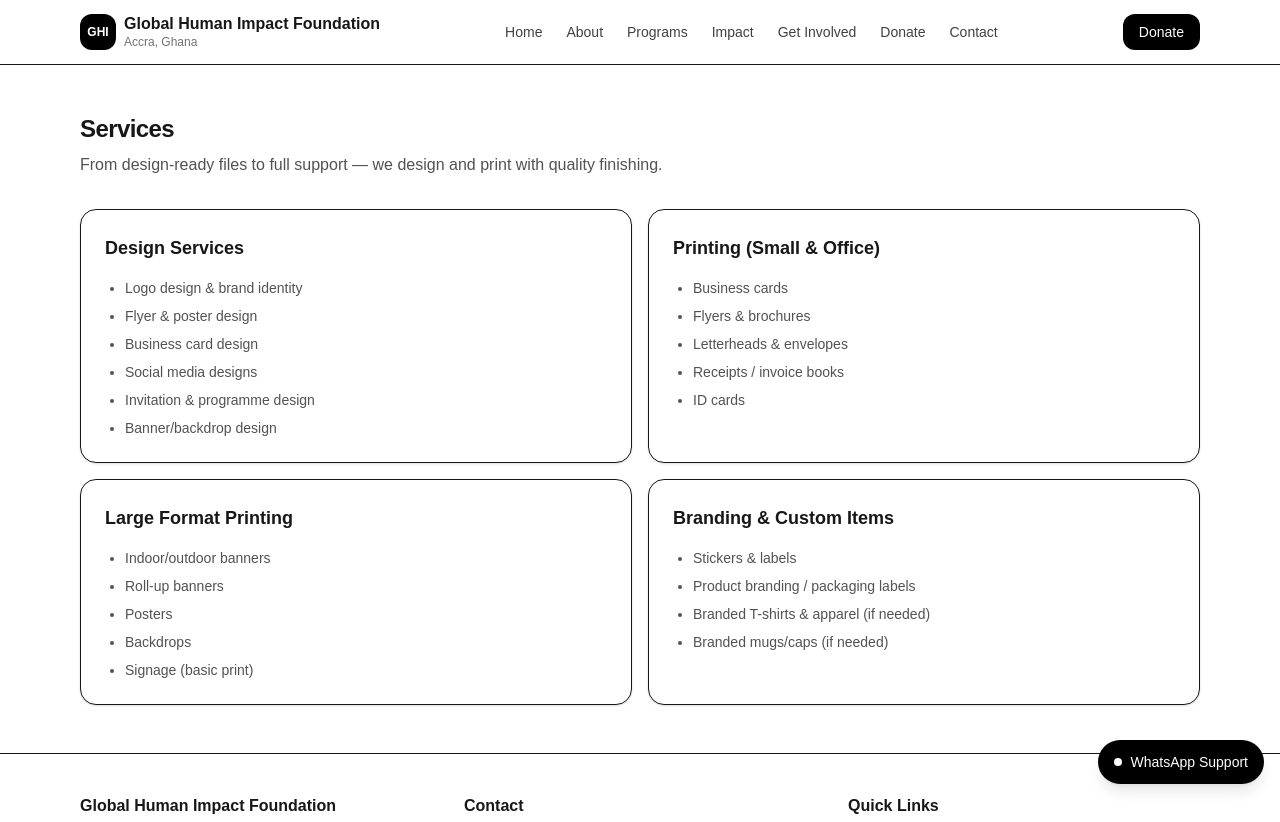
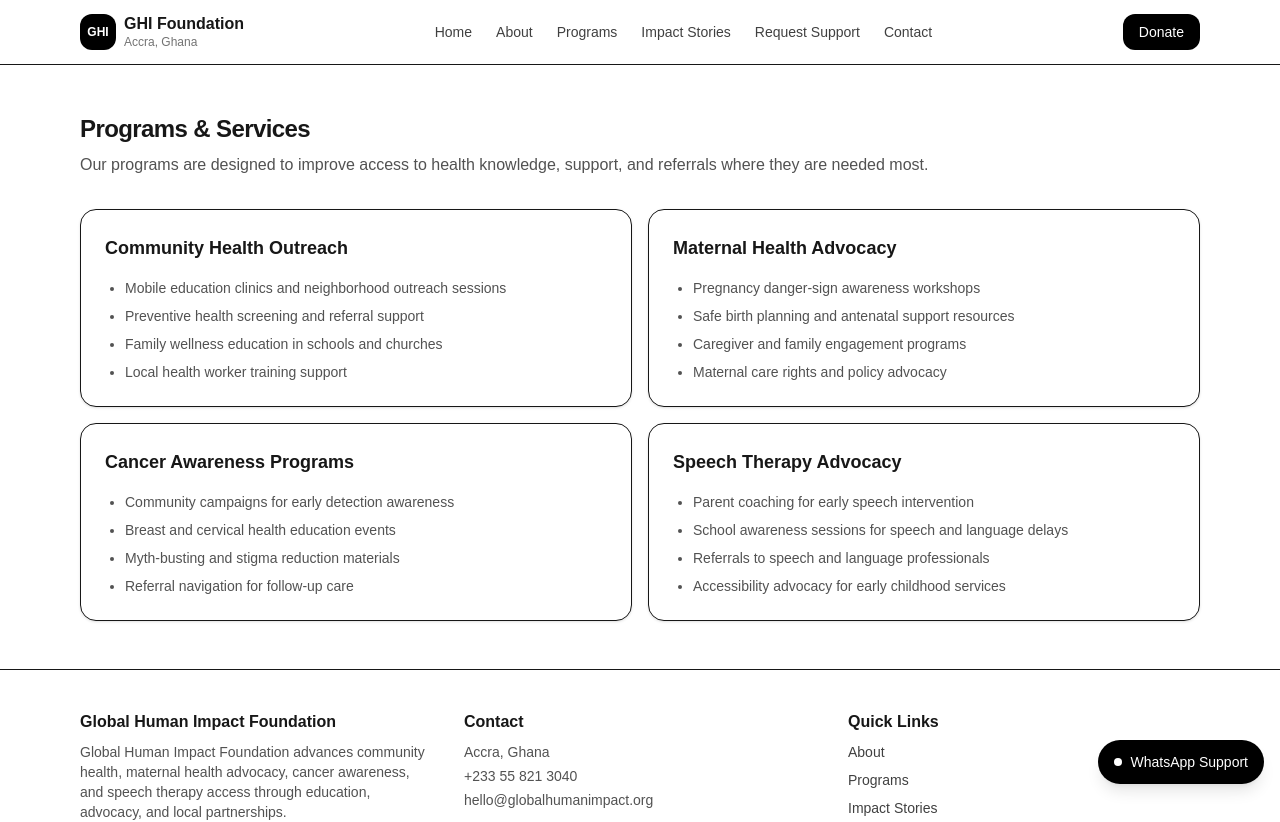
Before and after one commit to learngermanghana/globalhumanimpact, a Next.js app: page /services in a window 1280 px wide. Shown: the top 822 px of the page. Built offline with nearby package versions, Linux system fonts and the light colour scheme.

Commit message:
Align NGO content, unify request flow, and add quality gates

```diff
--- a/package.json
+++ b/package.json
@@ -6,7 +6,9 @@
     "dev": "next dev",
     "build": "next build",
     "start": "next start",
-    "lint": "eslint"
+    "lint": "eslint",
+    "type-check": "tsc --noEmit",
+    "test": "node --test tests/**/*.test.mjs"
   },
   "dependencies": {
     "next": "16.1.1",
--- a/src/app/about/page.tsx
+++ b/src/app/about/page.tsx
@@ -1,6 +1,5 @@
 import Container from "@/components/Container"
 import SectionHeader from "@/components/SectionHeader"
-import { SITE } from "@/lib/site"
 
 export default function AboutPage() {
   return (
@@ -8,26 +7,27 @@ export default function AboutPage() {
       <Container>
         <SectionHeader
           title="About Us"
-          subtitle="Reliable printing and design support — with quality finishing and quick turnaround."
+          subtitle="A community-centered NGO advancing maternal health, cancer awareness, and speech therapy advocacy in Ghana."
         />
 
         <div className="mt-8 grid gap-4 md:grid-cols-2">
           <div className="rounded-2xl border bg-white p-6 shadow-sm">
             <div className="text-lg font-semibold">Our Story</div>
             <p className="mt-3 text-sm text-neutral-600">
-              {SITE.name} supports businesses, events, and individuals with
-              professional printing and design services. We focus on speed,
-              sharp prints, and customer satisfaction — from small jobs to bulk orders.
+              Global Human Impact Foundation was established to bridge gaps in essential health
+              information and referrals for underserved families. We work hand-in-hand with
+              caregivers, local leaders, and partner institutions to improve access to practical,
+              life-saving support.
             </p>
           </div>
 
           <div className="rounded-2xl border bg-white p-6 shadow-sm">
             <div className="text-lg font-semibold">What We Stand For</div>
             <ul className="mt-3 list-disc space-y-2 pl-5 text-sm text-neutral-600">
-              <li>Quality finishing and clean output</li>
-              <li>Quick turnaround</li>
-              <li>Affordable pricing</li>
-              <li>Friendly support and clear communication</li>
+              <li>Trust-based community engagement</li>
+              <li>Evidence-informed health education</li>
+              <li>Inclusive support for women and children</li>
+              <li>Accountability through measurable impact reporting</li>
             </ul>
           </div>
         </div>
--- a/src/app/portfolio/page.tsx
+++ b/src/app/portfolio/page.tsx
@@ -1,43 +1,78 @@
 import Container from "@/components/Container"
 import SectionHeader from "@/components/SectionHeader"
 
-const placeholders = Array.from({ length: 12 }).map((_, i) => ({
-  title: `Project ${i + 1}`,
-  category: ["Business Cards", "Flyers", "Banners", "Stickers", "Events"][i % 5],
-}))
+const impactStories = [
+  {
+    title: "Safe Motherhood Workshops in Ablekuma",
+    category: "Maternal Health",
+    summary:
+      "Over 300 mothers attended practical sessions on warning signs, birth planning, and emergency response pathways.",
+  },
+  {
+    title: "Community Cancer Awareness Drive",
+    category: "Cancer Awareness",
+    summary:
+      "Partnered with local volunteers to run screenings and awareness talks across four communities in Greater Accra.",
+  },
+  {
+    title: "Early Speech Support Parent Training",
+    category: "Speech Therapy Advocacy",
+    summary:
+      "Caregivers received home-based communication exercises and referral guides for children needing specialist support.",
+  },
+  {
+    title: "Youth Health Education Caravan",
+    category: "Community Health",
+    summary:
+      "School-based sessions reached over 1,100 students with preventive health and mental wellness information.",
+  },
+  {
+    title: "Faith-Based Health Partnership Program",
+    category: "Community Health",
+    summary:
+      "Worked with churches and mosques to host trusted health information sessions and support referral pathways.",
+  },
+  {
+    title: "Women’s Wellness Follow-up Network",
+    category: "Maternal Health",
+    summary:
+      "Built a volunteer check-in network that connected vulnerable women to clinics and transportation support.",
+  },
+]
 
 export default function PortfolioPage() {
   return (
     <section className="py-12">
       <Container>
         <SectionHeader
-          title="Portfolio"
-          subtitle="Upload your work images later — this page is already structured for a gallery."
+          title="Impact Stories"
+          subtitle="Highlights from recent programs, partnerships, and community outcomes led by Global Human Impact Foundation."
         />
 
         <div className="mt-6 flex flex-wrap gap-2 text-xs text-neutral-600">
-          {["All", "Business Cards", "Flyers", "Banners", "Stickers", "Events"].map((t) => (
-            <span key={t} className="rounded-full border bg-white px-3 py-1">
-              {t}
-            </span>
-          ))}
+          {["All", "Community Health", "Maternal Health", "Cancer Awareness", "Speech Therapy Advocacy"].map(
+            (t) => (
+              <span key={t} className="rounded-full border bg-white px-3 py-1">
+                {t}
+              </span>
+            )
+          )}
         </div>
 
         <div className="mt-6 grid gap-4 sm:grid-cols-2 lg:grid-cols-3">
-          {placeholders.map((p) => (
-            <div key={p.title} className="overflow-hidden rounded-2xl border bg-white shadow-sm">
-              <div className="aspect-[4/3] bg-neutral-100" />
+          {impactStories.map((story) => (
+            <article key={story.title} className="overflow-hidden rounded-2xl border bg-white shadow-sm">
+              <div className="aspect-[4/3] bg-gradient-to-br from-neutral-100 to-neutral-200" />
               <div className="p-4">
-                <div className="font-semibold">{p.title}</div>
-                <div className="mt-1 text-sm text-neutral-600">{p.category}</div>
+                <div className="font-semibold">{story.title}</div>
+                <div className="mt-1 text-xs font-medium uppercase tracking-wide text-neutral-500">
+                  {story.category}
+                </div>
+                <p className="mt-3 text-sm text-neutral-600">{story.summary}</p>
               </div>
-            </div>
+            </article>
           ))}
         </div>
-
-        <p className="mt-6 text-sm text-neutral-500">
-          When you’re ready, drop your images into a folder (we’ll wire it to real photos).
-        </p>
       </Container>
     </section>
   )
--- a/src/app/quote/QuoteForm.tsx
+++ b/src/app/quote/QuoteForm.tsx
@@ -11,11 +11,11 @@ export default function QuoteForm() {
 
   async function onSubmit(e: React.FormEvent<HTMLFormElement>) {
     e.preventDefault()
+    setStatus("sending")
     setError("")
-    setStatus("sending")
 
-    const form = new FormData(e.currentTarget)
-    const payload = Object.fromEntries(form.entries())
+    const form = e.currentTarget
+    const payload = Object.fromEntries(new FormData(form).entries())
 
     try {
       const res = await fetch("/api/quote", {
@@ -26,35 +26,33 @@ export default function QuoteForm() {
 
       if (!res.ok) {
         const data = await res.json().catch(() => ({}))
-        throw new Error(data?.message || "Failed to send quote request.")
+        throw new Error(data?.message || "Failed to send support request.")
       }
 
       setStatus("sent")
-      ;(e.target as HTMLFormElement).reset()
-    } catch (err: any) {
+      form.reset()
+    } catch (err: unknown) {
       setStatus("error")
-      setError(err?.message || "Something went wrong.")
+      const message = err instanceof Error ? err.message : "Something went wrong."
+      setError(message)
     }
   }
 
   const wa = WA_PREFILL(
-    "Hi 247 Print House, I need a quote. Service: ____ Quantity: ____ Size: ____ Notes: ____"
+    "Hello Global Human Impact Foundation, I would like support for: ____\nCommunity/Organization: ____\nTimeline: ____\nContact: ____"
   )
 
   return (
     <div className="grid gap-6 md:grid-cols-2">
-      <form
-        onSubmit={onSubmit}
-        className="rounded-2xl border bg-white p-6 shadow-sm"
-      >
-        <div className="text-lg font-semibold">Request a Quote</div>
+      <form onSubmit={onSubmit} className="rounded-2xl border bg-white p-6 shadow-sm">
+        <div className="text-lg font-semibold">Program Support Request</div>
         <p className="mt-2 text-sm text-neutral-600">
-          Fill this form and we’ll reply quickly on WhatsApp/phone.
+          Share your need and our team will respond with next steps.
         </p>
 
         <div className="mt-5 grid gap-4">
           <div>
-            <label className="text-sm font-medium">Name</label>
+            <label className="text-sm font-medium">Full name</label>
             <input
               name="name"
               required
@@ -84,55 +82,54 @@ export default function QuoteForm() {
           </div>
 
           <div>
-            <label className="text-sm font-medium">Service</label>
+            <label className="text-sm font-medium">Request Type</label>
             <select
-              name="service"
+              name="requestType"
               required
               className="mt-2 w-full rounded-xl border px-4 py-3 text-sm outline-none focus:ring-2 focus:ring-black"
               defaultValue=""
             >
               <option value="" disabled>
-                Select a service
+                Select request type
               </option>
-              <option>Business Cards</option>
-              <option>Flyers / Brochures</option>
-              <option>Banners / Roll-ups</option>
-              <option>Stickers / Labels</option>
-              <option>Posters</option>
-              <option>Invitation / Programme</option>
-              <option>Receipt / Invoice Book</option>
-              <option>Design Only</option>
+              <option>Community Health Outreach</option>
+              <option>Maternal Health Advocacy</option>
+              <option>Cancer Awareness Campaign</option>
+              <option>Speech Therapy Advocacy</option>
+              <option>Partnership Opportunity</option>
+              <option>Volunteer Interest</option>
               <option>Other</option>
             </select>
           </div>
 
           <div className="grid gap-4 sm:grid-cols-2">
             <div>
-              <label className="text-sm font-medium">Quantity</label>
+              <label className="text-sm font-medium">Community / Organization</label>
               <input
-                name="quantity"
+                name="organization"
                 required
                 className="mt-2 w-full rounded-xl border px-4 py-3 text-sm outline-none focus:ring-2 focus:ring-black"
-                placeholder="e.g. 100, 500, 1000"
+                placeholder="Organization or community name"
               />
             </div>
             <div>
-              <label className="text-sm font-medium">Size</label>
+              <label className="text-sm font-medium">Timeline</label>
               <input
-                name="size"
+                name="timeline"
                 className="mt-2 w-full rounded-xl border px-4 py-3 text-sm outline-none focus:ring-2 focus:ring-black"
-                placeholder="e.g. A4, A3, 2x6ft"
+                placeholder="Preferred dates"
               />
             </div>
           </div>
 
           <div>
-            <label className="text-sm font-medium">Notes</label>
+            <label className="text-sm font-medium">Request details</label>
             <textarea
-              name="notes"
+              name="details"
+              required
               rows={4}
               className="mt-2 w-full rounded-xl border px-4 py-3 text-sm outline-none focus:ring-2 focus:ring-black"
-              placeholder="Finishing, color, paper type, delivery area, deadline..."
+              placeholder="Tell us about the challenge, audience, and support needed..."
             />
           </div>
 
@@ -140,7 +137,7 @@ export default function QuoteForm() {
             disabled={status === "sending"}
             className="rounded-xl bg-black px-5 py-3 text-sm font-medium text-white hover:opacity-90 disabled:opacity-60"
           >
-            {status === "sending" ? "Sending..." : "Send Quote Request"}
+            {status === "sending" ? "Sending..." : "Send Request"}
           </button>
 
           {status === "sent" ? (
@@ -159,14 +156,11 @@ export default function QuoteForm() {
 
       <div className="rounded-2xl border bg-white p-6 shadow-sm">
         <div className="text-lg font-semibold">Prefer WhatsApp?</div>
-        <p className="mt-2 text-sm text-neutral-600">
-          You can also message us directly:
-        </p>
+        <p className="mt-2 text-sm text-neutral-600">You can also message us directly:</p>
 
         <div className="mt-4 space-y-2 text-sm text-neutral-700">
           <div>
-            <span className="font-medium">WhatsApp/Phone:</span>{" "}
-            {SITE.phoneDisplay}
+            <span className="font-medium">WhatsApp/Phone:</span> {SITE.phoneDisplay}
           </div>
           <div>
             <span className="font-medium">Email:</span> {SITE.email}
@@ -184,11 +178,11 @@ export default function QuoteForm() {
         </a>
 
         <div className="mt-6 rounded-xl border bg-neutral-50 p-4 text-sm text-neutral-700">
-          <div className="font-medium">Tip for faster quotes</div>
+          <div className="font-medium">Tip for faster responses</div>
           <ul className="mt-2 list-disc space-y-1 pl-5 text-neutral-600">
-            <li>Service + size + quantity</li>
-            <li>Deadline (when you need it)</li>
-            <li>Finishing (lamination, matte/glossy, etc.)</li>
+            <li>Share your target community and expected audience size</li>
+            <li>Add preferred dates and timeline constraints</li>
+            <li>Include any active partners or local contacts</li>
           </ul>
         </div>
       </div>
--- a/src/app/quote/page.tsx
+++ b/src/app/quote/page.tsx
@@ -1,136 +1,18 @@
-"use client"
-
-import { useMemo, useState } from "react"
 import Container from "@/components/Container"
 import SectionHeader from "@/components/SectionHeader"
-import { SITE, WA_PREFILL } from "@/lib/site"
+import QuoteForm from "./QuoteForm"
 
 export default function QuotePage() {
-  const [name, setName] = useState("")
-  const [phone, setPhone] = useState("")
-  const [service, setService] = useState("Business Cards")
-  const [quantity, setQuantity] = useState("")
-  const [size, setSize] = useState("")
-  const [notes, setNotes] = useState("")
-
-  const waHref = useMemo(() => {
-    const msg =
-      `Hi 247 Print House, I need a quote.\n\n` +
-      `Name: ${name || "-"}\n` +
-      `Phone/WhatsApp: ${phone || "-"}\n` +
-      `Service: ${service}\n` +
-      `Quantity: ${quantity || "-"}\n` +
-      `Size: ${size || "-"}\n` +
-      `Notes: ${notes || "-"}\n\n` +
-      `Location: ${SITE.location}`
-    return WA_PREFILL(msg)
-  }, [name, phone, service, quantity, size, notes])
-
   return (
     <section className="py-12">
       <Container>
         <SectionHeader
-          title="Request a Quote"
-          subtitle="Fill the details and send directly to WhatsApp."
+          title="Request Support"
+          subtitle="Tell us about your community need, partnership request, or campaign idea."
         />
 
-        <div className="mt-8 grid gap-6 md:grid-cols-2">
-          <div className="rounded-2xl border bg-white p-6 shadow-sm">
-            <div className="text-lg font-semibold">Quote Details</div>
-
-            <div className="mt-5 grid gap-4">
-              <div>
-                <label className="text-sm font-medium">Name</label>
-                <input
-                  value={name}
-                  onChange={(e) => setName(e.target.value)}
-                  className="mt-2 w-full rounded-xl border px-4 py-3 text-sm outline-none focus:ring-2 focus:ring-black"
-                  placeholder="Your name"
-                />
-              </div>
-
-              <div>
-                <label className="text-sm font-medium">Phone / WhatsApp</label>
-                <input
-                  value={phone}
-                  onChange={(e) => setPhone(e.target.value)}
-                  className="mt-2 w-full rounded-xl border px-4 py-3 text-sm outline-none focus:ring-2 focus:ring-black"
-                  placeholder="+233..."
-                />
-              </div>
-
-              <div>
-                <label className="text-sm font-medium">Service</label>
-                <select
-                  value={service}
-                  onChange={(e) => setService(e.target.value)}
-                  className="mt-2 w-full rounded-xl border px-4 py-3 text-sm outline-none focus:ring-2 focus:ring-black"
-                >
-                  <option>Business Cards</option>
-                  <option>Flyers / Brochures</option>
-                  <option>Banners / Roll-ups</option>
-                  <option>Stickers / Labels</option>
-                  <option>Posters</option>
-                  <option>Invitation / Programme</option>
-                  <option>Receipt / Invoice Book</option>
-                  <option>Design Only</option>
-                  <option>Other</option>
-                </select>
-              </div>
-
-              <div className="grid gap-4 sm:grid-cols-2">
-                <div>
-                  <label className="text-sm font-medium">Quantity</label>
-                  <input
-                    value={quantity}
-                    onChange={(e) => setQuantity(e.target.value)}
-                    className="mt-2 w-full rounded-xl border px-4 py-3 text-sm outline-none focus:ring-2 focus:ring-black"
-                    placeholder="e.g. 100, 500, 1000"
-                  />
-                </div>
-                <div>
-                  <label className="text-sm font-medium">Size</label>
-                  <input
-                    value={size}
-                    onChange={(e) => setSize(e.target.value)}
-                    className="mt-2 w-full rounded-xl border px-4 py-3 text-sm outline-none focus:ring-2 focus:ring-black"
-                    placeholder="e.g. A4, A3, 2x6ft"
-                  />
-                </div>
-              </div>
-
-              <div>
-                <label className="text-sm font-medium">Notes</label>
-                <textarea
-                  value={notes}
-                  onChange={(e) => setNotes(e.target.value)}
-                  rows={4}
-                  className="mt-2 w-full rounded-xl border px-4 py-3 text-sm outline-none focus:ring-2 focus:ring-black"
-                  placeholder="Finishing, color, paper type, delivery area, deadline..."
-                />
-              </div>
-
-              <a
-                href={waHref}
-                className="inline-flex items-center justify-center rounded-xl bg-black px-5 py-3 text-sm font-medium text-white hover:opacity-90"
-              >
-                Send on WhatsApp
-              </a>
-
-              <div className="text-xs text-neutral-500">
-                This opens WhatsApp with a pre-filled quote message.
-              </div>
-            </div>
-          </div>
-
-          <div className="rounded-2xl border bg-white p-6 shadow-sm">
-            <div className="text-lg font-semibold">Contact</div>
-            <div className="mt-4 space-y-2 text-sm text-neutral-700">
-              <div><span className="font-medium">WhatsApp/Phone:</span> {SITE.phoneDisplay}</div>
-              <div><span className="font-medium">Email:</span> {SITE.email}</div>
-              <div><span className="font-medium">Location:</span> {SITE.location}</div>
-            </div>
-          </div>
+        <div className="mt-8">
+          <QuoteForm />
         </div>
       </Container>
     </section>
--- a/src/app/services/page.tsx
+++ b/src/app/services/page.tsx
@@ -3,43 +3,39 @@ import SectionHeader from "@/components/SectionHeader"
 
 const sections = [
   {
-    title: "Design Services",
+    title: "Community Health Outreach",
     items: [
-      "Logo design & brand identity",
-      "Flyer & poster design",
-      "Business card design",
-      "Social media designs",
-      "Invitation & programme design",
-      "Banner/backdrop design",
+      "Mobile education clinics and neighborhood outreach sessions",
+      "Preventive health screening and referral support",
+      "Family wellness education in schools and churches",
+      "Local health worker training support",
     ],
   },
   {
-    title: "Printing (Small & Office)",
+    title: "Maternal Health Advocacy",
     items: [
-      "Business cards",
-      "Flyers & brochures",
-      "Letterheads & envelopes",
-      "Receipts / invoice books",
-      "ID cards",
+      "Pregnancy danger-sign awareness workshops",
+      "Safe birth planning and antenatal support resources",
+      "Caregiver and family engagement programs",
+      "Maternal care rights and policy advocacy",
     ],
   },
   {
-    title: "Large Format Printing",
+    title: "Cancer Awareness Programs",
     items: [
-      "Indoor/outdoor banners",
-      "Roll-up banners",
-      "Posters",
-      "Backdrops",
-      "Signage (basic print)",
+      "Community campaigns for early detection awareness",
+      "Breast and cervical health education events",
+      "Myth-busting and stigma reduction materials",
+      "Referral navigation for follow-up care",
     ],
   },
   {
-    title: "Branding & Custom Items",
+    title: "Speech Therapy Advocacy",
     items: [
-      "Stickers & labels",
-      "Product branding / packaging labels",
-      "Branded T-shirts & apparel (if needed)",
-      "Branded mugs/caps (if needed)",
+      "Parent coaching for early speech intervention",
+      "School awareness sessions for speech and language delays",
+      "Referrals to speech and language professionals",
+      "Accessibility advocacy for early childhood services",
     ],
   },
 ]
@@ -49,8 +45,8 @@ export default function ServicesPage() {
     <section className="py-12">
       <Container>
         <SectionHeader
-          title="Services"
-          subtitle="From design-ready files to full support — we design and print with quality finishing."
+          title="Programs & Services"
+          subtitle="Our programs are designed to improve access to health knowledge, support, and referrals where they are needed most."
         />
 
         <div className="mt-8 grid gap-4 md:grid-cols-2">
--- a/src/components/Footer.tsx
+++ b/src/components/Footer.tsx
@@ -24,17 +24,17 @@ export default function Footer() {
           <div>
             <div className="font-semibold">Quick Links</div>
             <div className="mt-2 grid gap-2 text-sm">
-              <Link className="text-neutral-700 hover:text-black" href="/#programs">
+              <Link className="text-neutral-700 hover:text-black" href="/about">
+                About
+              </Link>
+              <Link className="text-neutral-700 hover:text-black" href="/services">
                 Programs
               </Link>
-              <Link className="text-neutral-700 hover:text-black" href="/#impact">
-                Impact
+              <Link className="text-neutral-700 hover:text-black" href="/portfolio">
+                Impact Stories
               </Link>
-              <Link className="text-neutral-700 hover:text-black" href="/#get-involved">
-                Volunteer
-              </Link>
-              <Link className="text-neutral-700 hover:text-black" href="/#donate">
-                Donate
+              <Link className="text-neutral-700 hover:text-black" href="/quote">
+                Request Support
               </Link>
             </div>
           </div>
--- a/src/components/Navbar.tsx
+++ b/src/components/Navbar.tsx
@@ -7,11 +7,10 @@ import { SITE, WA_LINK } from "@/lib/site"
 
 const nav = [
   { href: "/", label: "Home" },
-  { href: "/#about", label: "About" },
-  { href: "/#programs", label: "Programs" },
-  { href: "/#impact", label: "Impact" },
-  { href: "/#get-involved", label: "Get Involved" },
-  { href: "/#donate", label: "Donate" },
+  { href: "/about", label: "About" },
+  { href: "/services", label: "Programs" },
+  { href: "/portfolio", label: "Impact Stories" },
+  { href: "/quote", label: "Request Support" },
   { href: "/contact", label: "Contact" },
 ]
 
@@ -49,7 +48,7 @@ export default function Navbar() {
               GHI
             </div>
             <div className="leading-tight">
-              <div className="font-semibold">{SITE.name}</div>
+              <div className="font-semibold">{SITE.shortName}</div>
               <div className="text-xs text-neutral-500">{SITE.location}</div>
             </div>
           </Link>
--- a/src/lib/site.ts
+++ b/src/lib/site.ts
@@ -1,15 +1,20 @@
 export const SITE = {
   name: "Global Human Impact Foundation",
+  shortName: "GHI Foundation",
   tagline: "Healthier Communities, Stronger Futures.",
   description:
     "Global Human Impact Foundation advances community health, maternal health advocacy, cancer awareness, and speech therapy access through education, advocacy, and local partnerships.",
+  siteUrl: "https://globalhumanimpact.org",
   phoneDisplay: "+233 55 821 3040",
   whatsappE164: "233558213040",
   email: "hello@globalhumanimpact.org",
   location: "Accra, Ghana",
+  mapEmbedUrl:
+    "https://www.google.com/maps?q=Accra%20Ghana&output=embed",
   socials: {
     instagram: "https://instagram.com/globalhumanimpact",
     facebook: "https://facebook.com/globalhumanimpact",
+    x: "https://x.com/globalhumanimpact",
   },
 }
 
```
Also changed, not shown: src/app/api/quote/route.ts (added, +28 -0 lines), src/app/contact/page.tsx (+20 -8 lines), src/app/layout.tsx (+17 -0 lines), 1 other file (tests, documents, lock files or other folders).
